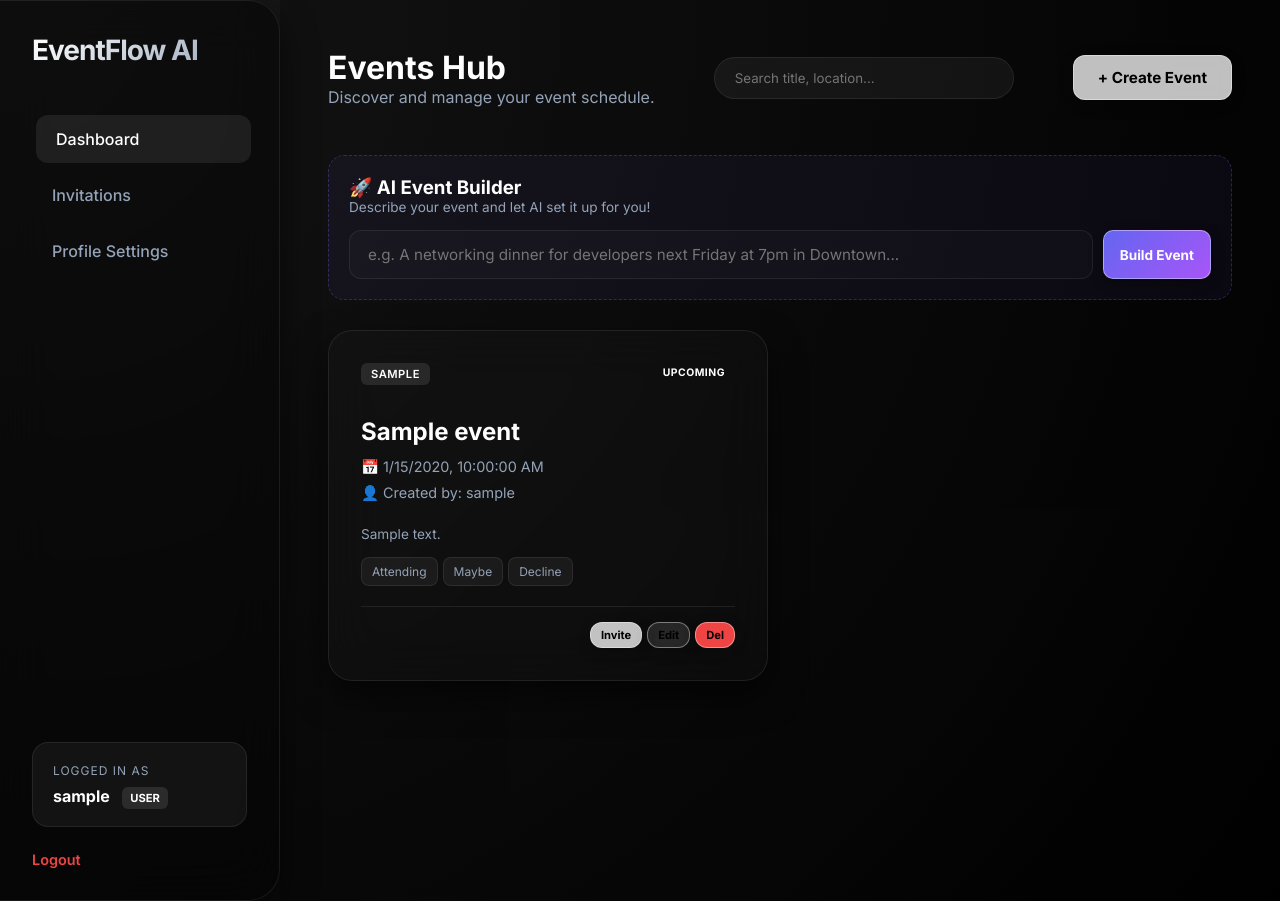
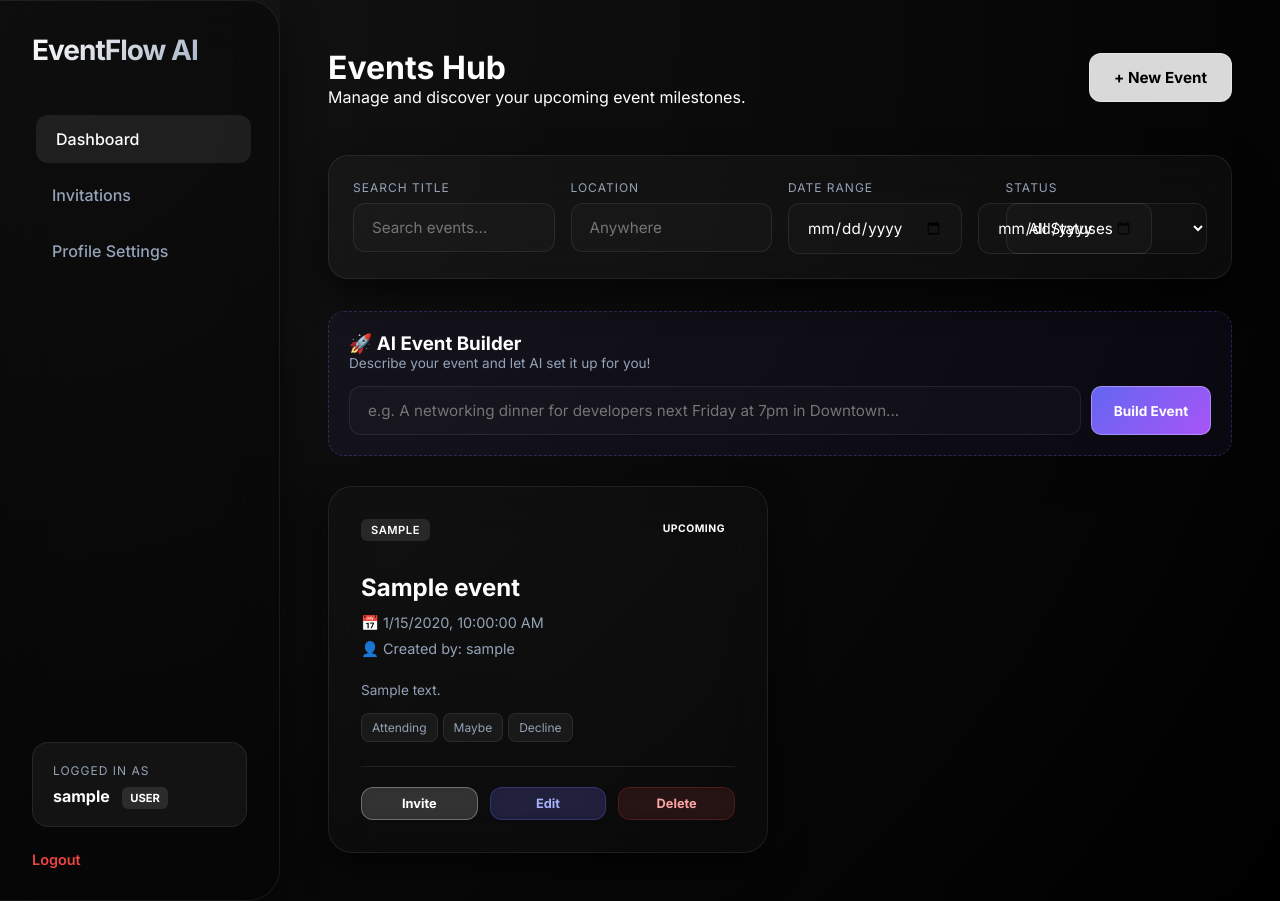
Before and after one commit to kareemzok/event-scheduler, a PHP site: page /dashboard.php in a window 1280 px wide. Run offline with PHP 8.4, Linux system fonts and the light colour scheme; the visitor is signed in with stand-in values (Sample User, id 1); tables that the repository leaves empty hold one stand-in row (values such as "Sample post").

Commit message:
Implement filter enhance design update readme

```diff
--- a/api/events.php
+++ b/api/events.php
@@ -87,8 +87,12 @@ function getEvent($pdo)
 
 function listEvents($pdo)
 {
-    $search = $_GET['q'] ?? '';
     $userId = $_SESSION['user_id'];
+    $q = $_GET['q'] ?? '';
+    $date_start = $_GET['date_start'] ?? '';
+    $date_end = $_GET['date_end'] ?? '';
+    $location = $_GET['location'] ?? '';
+    $status = $_GET['status'] ?? '';
 
     $query = "SELECT e.*, ep.status as user_status, u.username as creator_name
               FROM events e
@@ -98,12 +102,34 @@ function listEvents($pdo)
 
     $params = [$userId, $userId, $userId];
 
-    if ($search) {
-        $query .= " AND (e.title LIKE ? OR e.location LIKE ? OR e.description LIKE ?)";
-        $searchTerm = "%$search%";
-        $params[] = $searchTerm;
-        $params[] = $searchTerm;
-        $params[] = $searchTerm;
+    if ($q) {
+        $query .= " AND (e.title LIKE ? OR e.description LIKE ?)";
+        $params[] = "%$q%";
+        $params[] = "%$q%";
+    }
+
+    if ($date_start) {
+        $query .= " AND e.event_date >= ?";
+        $params[] = $date_start;
+    }
+
+    if ($date_end) {
+        $query .= " AND e.event_date <= ?";
+        $params[] = $date_end;
+    }
+
+    if ($location) {
+        $query .= " AND e.location LIKE ?";
+        $params[] = "%$location%";
+    }
+
+    if ($status) {
+        if ($status === 'invited') {
+            $query .= " AND ep.status IS NULL";
+        } else {
+            $query .= " AND ep.status = ?";
+            $params[] = $status;
+        }
     }
 
     $query .= " ORDER BY e.event_date ASC";
--- a/assets/css/style.css
+++ b/assets/css/style.css
@@ -178,26 +178,38 @@ body {
     box-shadow: 0 0 0 4px rgba(255, 255, 255, 0.03);
 }
 
-/* Search Wrapper */
-.search-wrapper {
-    position: relative;
-    width: 300px;
+/* Filter Bar */
+.filter-bar {
+    display: flex;
+    gap: 16px;
+    flex-wrap: wrap;
+    padding: 24px;
+    margin-bottom: 32px;
+    background: rgba(255, 255, 255, 0.03);
+    border-radius: 20px;
 }
 
-.search-input {
-    width: 100%;
-    padding: 12px 20px;
-    background: rgba(255, 255, 255, 0.05);
-    border: 1px solid var(--glass-border);
-    border-radius: 24px;
-    color: white;
-    outline: none;
-    transition: all 0.3s ease;
+.filter-group {
+    flex: 1;
+    min-width: 200px;
 }
 
-.search-input:focus {
-    background: rgba(255, 255, 255, 0.1);
-    border-color: rgba(255, 255, 255, 0.3);
+.filter-row {
+    display: flex;
+    gap: 16px;
+    width: 100%;
+}
+
+@media (max-width: 1024px) {
+    .filter-group {
+        flex: 1 1 calc(50% - 16px);
+    }
+}
+
+@media (max-width: 640px) {
+    .filter-group {
+        flex: 1 1 100%;
+    }
 }
 
 /* Event Cards */
@@ -390,46 +402,68 @@ body {
 .btn {
     width: 100%;
     padding: 14px 24px;
-    border: 1px solid rgba(255, 255, 255, 0.4);
+    border: 1px solid rgba(255, 255, 255, 0.3);
     border-radius: 12px;
-    background: rgba(255, 255, 255, 0.75);
-    backdrop-filter: blur(12px);
-    -webkit-backdrop-filter: blur(12px);
-    color: #000000;
+    background: rgba(255, 255, 255, 0.85);
+    backdrop-filter: blur(8px);
+    color: #000;
     font-weight: 700;
     font-size: 0.95rem;
     cursor: pointer;
-    transition: all 0.3s cubic-bezier(0.4, 0, 0.2, 1);
-    box-shadow: 0 4px 15px rgba(0, 0, 0, 0.2);
+    transition: all 0.2s ease;
+    display: inline-flex;
+    align-items: center;
+    justify-content: center;
+    gap: 8px;
+    min-width: 120px;
 }
 
 .btn:hover {
-    background: rgba(255, 255, 255, 0.95);
+    background: #fff;
     transform: translateY(-2px);
-    box-shadow: 0 8px 25px rgba(255, 255, 255, 0.2);
-    border-color: rgba(255, 255, 255, 0.6);
+    box-shadow: 0 8px 20px rgba(0, 0, 0, 0.3);
 }
 
-.btn-secondary {
+.btn-sm {
+    padding: 8px 16px;
+    font-size: 0.8rem;
+    min-width: 80px;
+}
+
+.btn-action-group {
+    display: grid;
+    grid-template-columns: repeat(3, 1fr);
+    gap: 12px;
+    margin-top: 24px;
+    border-top: 1px solid var(--glass-border);
+    padding-top: 20px;
+}
+
+.btn-invite {
     background: rgba(255, 255, 255, 0.15);
     color: white;
-    border: 1px solid rgba(255, 255, 255, 0.1);
 }
 
-.btn-secondary:hover {
-    background: rgba(255, 255, 255, 0.25);
-    border-color: rgba(255, 255, 255, 0.3);
+.btn-edit {
+    background: rgba(99, 102, 241, 0.2);
+    color: #a5b4fc;
+    border-color: rgba(99, 102, 241, 0.3);
 }
 
-.btn-danger {
-    background: rgba(239, 68, 68, 0.75);
+.btn-edit:hover {
+    background: rgba(99, 102, 241, 0.4);
     color: white;
-    border: 1px solid rgba(255, 255, 255, 0.2);
-    backdrop-filter: blur(8px);
 }
 
-.btn-danger:hover {
-    background: rgba(220, 38, 38, 0.9);
+.btn-delete {
+    background: rgba(239, 68, 68, 0.1);
+    color: #fca5a5;
+    border-color: rgba(239, 68, 68, 0.2);
+}
+
+.btn-delete:hover {
+    background: rgba(239, 68, 68, 0.8);
+    color: white;
 }
 
 /* Utilities */
--- a/dashboard.php
+++ b/dashboard.php
@@ -67,14 +67,39 @@ if (!isset($_SESSION['user_id'])) {
                 <div class="header-content">
                     <div>
                         <h1>Events Hub</h1>
-                        <p style="color: var(--text-muted);">Discover and manage your event schedule.</p>
+                        <p class="text-muted">Manage and discover your upcoming event milestones.</p>
                     </div>
-                    <div class="search-wrapper">
-                        <input type="text" id="event-search" class="search-input"
-                            placeholder="Search title, location...">
+                    <button class="btn btn-primary" onclick="openModal('modal-event')" style="width: auto;">+ New
+                        Event</button>
+                </div>
+
+                <!-- Advanced Filter Bar -->
+                <div class="glass-container filter-bar">
+                    <div class="filter-group">
+                        <label class="user-label">Search Title</label>
+                        <input type="text" id="filter-q" class="form-control" placeholder="Search events...">
                     </div>
-                    <button class="btn" style="width: auto; padding: 12px 24px;" id="btn-add-event">+ Create
-                        Event</button>
+                    <div class="filter-group">
+                        <label class="user-label">Location</label>
+                        <input type="text" id="filter-location" class="form-control" placeholder="Anywhere">
+                    </div>
+                    <div class="filter-group">
+                        <label class="user-label">Date Range</label>
+                        <div class="filter-row">
+                            <input type="date" id="filter-date-start" class="form-control">
+                            <input type="date" id="filter-date-end" class="form-control">
+                        </div>
+                    </div>
+                    <div class="filter-group">
+                        <label class="user-label">Status</label>
+                        <select id="filter-status" class="form-control">
+                            <option value="">All Statuses</option>
+                            <option value="invited">Invited</option>
+                            <option value="attending">Attending</option>
+                            <option value="maybe">Maybe</option>
+                            <option value="declined">Decline</option>
+                        </select>
+                    </div>
                 </div>
 
                 <div class="ai-builder-section">
@@ -205,7 +230,6 @@ if (!isset($_SESSION['user_id'])) {
     <script>
         const eventList = document.getElementById('event-list');
         const inviteList = document.getElementById('invite-list');
-        const eventSearch = document.getElementById('event-search');
 
         // Navigation
         function switchTab(tab) {
@@ -221,23 +245,40 @@ if (!isset($_SESSION['user_id'])) {
 
         // Modals
         function closeModal(id) { document.getElementById(id).classList.remove('active'); }
-        document.getElementById('btn-add-event').onclick = () => {
-            document.getElementById('form-create-event').reset();
-            document.getElementById('event-id').value = '';
-            document.getElementById('modal-title').innerText = 'Create New Event';
-            document.getElementById('modal-event').classList.add('active');
-        };
+        function openModal(id) {
+            if (id === 'modal-event') {
+                document.getElementById('form-create-event').reset();
+                document.getElementById('event-id').value = '';
+                document.getElementById('modal-title').innerText = 'Create New Event';
+            }
+            document.getElementById(id).classList.add('active');
+        }
 
         // Fetch Events
-        async function fetchEvents(query = '') {
-            const resp = await fetch(`api/events.php?action=list&q=${query}`);
+        async function fetchEvents() {
+            const q = document.getElementById('filter-q').value;
+            const location = document.getElementById('filter-location').value;
+            const start = document.getElementById('filter-date-start').value;
+            const end = document.getElementById('filter-date-end').value;
+            const status = document.getElementById('filter-status').value;
+
+            const params = new URLSearchParams({
+                action: 'list',
+                q: q,
+                location: location,
+                date_start: start,
+                date_end: end,
+                status: status
+            });
+
+            const resp = await fetch(`api/events.php?${params.toString()}`);
             const data = await resp.json();
             renderEvents(data);
         }
 
         function renderEvents(events) {
             if (events.length === 0) {
-                eventList.innerHTML = '<div style="grid-column: 1/-1; text-align: center; padding: 100px; color: var(--text-muted);">No events found.</div>';
+                eventList.innerHTML = '<div style="grid-column: 1/-1; text-align: center; padding: 100px; color: var(--text-muted);">No events found matching your filters.</div>';
                 return;
             }
             eventList.innerHTML = events.map(e => `
@@ -259,10 +300,10 @@ if (!isset($_SESSION['user_id'])) {
                         <button class="btn-status ${e.user_status === 'declined' ? 'active' : ''}" onclick="updateStatus(${e.id}, 'declined')">Decline</button>
                     </div>
 
-                    <div style="display: flex; justify-content: flex-end; gap: 5px; margin-top: 20px; border-top: 1px solid var(--glass-border); padding-top: 15px;">
-                        <button class="btn" style="width: auto; padding: 5px 10px; font-size: 0.7rem;" onclick="openInvite(${e.id})">Invite</button>
-                        <button class="btn" style="width: auto; padding: 5px 10px; font-size: 0.7rem; background: rgba(255,255,255,0.1);" onclick="editEvent(${e.id})">Edit</button>
-                        <button class="btn" style="width: auto; padding: 5px 10px; font-size: 0.7rem; background: #ef4444;" onclick="deleteEvent(${e.id})">Del</button>
+                    <div class="btn-action-group">
+                        <button class="btn btn-sm btn-invite" onclick="openInvite(${e.id})">Invite</button>
+                        <button class="btn btn-sm btn-edit" onclick="editEvent(${e.id})">Edit</button>
+                        <button class="btn btn-sm btn-delete" onclick="deleteEvent(${e.id})">Delete</button>
                     </div>
                 </div>
             `).join('');
@@ -414,7 +455,9 @@ if (!isset($_SESSION['user_id'])) {
             fetchEvents();
         }
 
-        eventSearch.oninput = (e) => fetchEvents(e.target.value);
+        document.querySelectorAll('.filter-bar input, .filter-bar select').forEach(el => {
+            el.oninput = () => fetchEvents();
+        });
         fetchEvents();
     </script>
 </body>
--- a/database/seed.php
+++ b/database/seed.php
@@ -1,5 +1,5 @@
 <?php
-require_once '../includes/db.php';
+require_once __DIR__ . '/../includes/db.php';
 
 // Helper to get env or default
 if (!function_exists('get_env_val')) {
--- a/includes/config.php
+++ b/includes/config.php
@@ -24,8 +24,8 @@ loadEnv(__DIR__ . '/../.env');
 
 // Database Configuration
 define('DB_HOST', getenv('DB_HOST') ?: 'localhost');
-define('DB_NAME', getenv('DB_NAME') ?: 'event_scheduler');
-define('DB_USER', getenv('DB_USER') ?: 'root');
+define('DB_NAME', getenv('DB_NAME') ?: '');
+define('DB_USER', getenv('DB_USER') ?: '');
 define('DB_PASS', getenv('DB_PASS') ?: '');
 
 // AI Configuration
@@ -35,7 +35,18 @@ define('OPENAI_TEMPERATURE', getenv('OPENAI_TEMPERATURE') ?: 0.7);
 
 // App Settings
 define('APP_NAME', getenv('APP_NAME') ?: 'EventFlow AI');
-define('BASE_URL', getenv('BASE_URL') ?: 'http://localhost/event-scheduler/');
+
+// Dynamic Base URL Detection
+if (getenv('BASE_URL')) {
+    define('BASE_URL', getenv('BASE_URL'));
+} else {
+    $protocol = (isset($_SERVER['HTTPS']) && $_SERVER['HTTPS'] === 'on') ? "https" : "http";
+    $host = $_SERVER['HTTP_HOST'] ?? 'localhost';
+    $script_name = dirname($_SERVER['SCRIPT_NAME']);
+    // Ensure trailing slash
+    $base_url = $protocol . "://" . $host . rtrim($script_name, '/\\') . '/';
+    define('BASE_URL', $base_url);
+}
 
 // Start session if not already started
 if (session_status() === PHP_SESSION_NONE) {
--- a/includes/db.php
+++ b/includes/db.php
@@ -1,12 +1,12 @@
 <?php
-require_once 'config.php';
+require_once __DIR__ . '/config.php';
 
 try {
     $dsn = "mysql:host=" . DB_HOST . ";dbname=" . DB_NAME . ";charset=utf8mb4";
     $options = [
-        PDO::ATTR_ERRMODE            => PDO::ERRMODE_EXCEPTION,
+        PDO::ATTR_ERRMODE => PDO::ERRMODE_EXCEPTION,
         PDO::ATTR_DEFAULT_FETCH_MODE => PDO::FETCH_ASSOC,
-        PDO::ATTR_EMULATE_PREPARES   => false,
+        PDO::ATTR_EMULATE_PREPARES => false,
     ];
     $pdo = new PDO($dsn, DB_USER, DB_PASS, $options);
 } catch (\PDOException $e) {
```
Also changed, not shown: README.md, 1 other file.
